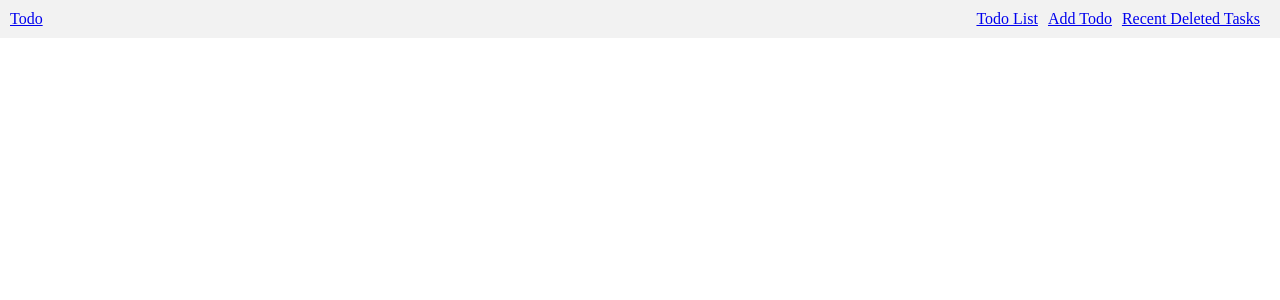
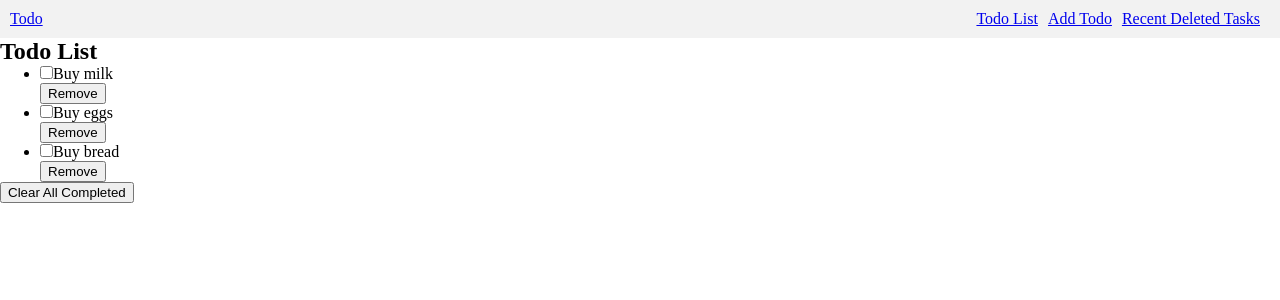
Before and after one commit to Owusu-Desmond/ToDoApp-Vue, a Vue app: page /todos in a window 1280 px wide. Shown: the top 300 px of the page. Built offline with nearby package versions, Linux system fonts and the light colour scheme; the HTML template or start-up script is replaced by a standard one.

Commit message:
Add a store

```diff
--- a/src/App.vue
+++ b/src/App.vue
@@ -6,59 +6,16 @@
 </template>
 
 <script setup>
-import { ref, onMounted } from 'vue';
 
 import Nav from './components/Nav.vue';
-import TodoForm from './components/TodoForm.vue';
-import TodoList from './components/TodoList.vue';
+
+import { provide } from 'vue';
+import useTodoStore from './store/todoStore';
+
+const todoStore = useTodoStore();
+
+provide('todoStore', todoStore);
 
 import './assets/styles.css';
 
-const todos = ref([]);
-
-const addTodo = (newTodo) => {
-  if (newTodo !== '') {
-    const todoTask = {
-      task: newTodo,
-      completed: false,
-      index: todos.value.length + 1
-    }
-    todos.value = [...todos.value, todoTask]
-  }
-  saveTodos()
-}
-
-const removeTodo = (index) => {
-  updateTodos((todo) => todo.index !== index);
-};
-
-const toggleCompleteStatus = (todo) => {
-  todo.completed = !todo.completed
-  saveTodos()
-}
-
-const saveTodos = () => localStorage.setItem('Todos', JSON.stringify(todos.value));
-
-const clearAllCompleted = () => {
-  updateTodos((todo) => !todo.completed);
-};
-
-const updateTodos = (filterFunction) => {
-  const newTodos = todos.value.filter(filterFunction);
-  newTodos.map((todo, index) => (todo.index = index + 1));
-  todos.value = newTodos;
-  saveTodos();
-};
-
-onMounted(() => {
-    const defaultTodos = [
-        { task: 'Learn Vue 3', completed: false, index: 1 },
-        { task: 'Learn React', completed: true, index: 2 },
-        { task: 'Learn Angular', completed: false, index: 3 }
-    ];
-    const todosData = JSON.parse(localStorage.getItem('Todos')) || defaultTodos;
-    todos.value = todosData;
-    saveTodos()
-})
-
 </script>
--- a/src/components/Todo.vue
+++ b/src/components/Todo.vue
@@ -1,23 +1,31 @@
 <template>
 <li>
     <div>
-      <input type="checkbox" @change="toggleComplete(todo)" :checked="todo.completed">
-      <span :class="{ completed: todo.completed }">{{ todo.task }}</span>
+      <input type="checkbox" @change="toggleComplete(todo.id)" :checked="todo.completed">
+      <span :class="{ completed: todo.completed }">{{ todo.title }}</span>
     </div>
-    <button @click="remove(todo.index)">Remove</button>
+    <button @click="remove(todo.id)">Remove</button>
 </li>
 </template>
 
 <script setup>
 
+
+import { inject } from 'vue';
+
 const props = defineProps({
     todo: Object,
 })
 
-const emit = defineEmits(['toggleComplete', 'remove'])
+const todoStore = inject('todoStore');
 
-const toggleComplete = (todo) => emit('toggleComplete', todo);
-const remove = (index) => emit('remove', index);
+const toggleComplete = (id) => {
+    todoStore.toggleComplete(id);
+}
+
+const remove = (id) => {
+    todoStore.removeTodo(id);
+}
 
 </script>
 
--- a/src/components/TodoForm.vue
+++ b/src/components/TodoForm.vue
@@ -7,15 +7,26 @@
 
 <script setup>
 
-import { ref, defineEmits } from 'vue';
+import { ref, inject } from 'vue';
 
 let newTodo = ref('');
 
-const emit = defineEmits(['addTodo'])
+const todoStore = inject('todoStore');
+
+console.log(todoStore);
 
 const addTodo = () => {
-    emit('addTodo', newTodo.value)
-    newTodo.value = ''
+  if (newTodo.value.trim() === '') {
+    return;
+  }
+
+  todoStore.addTodo({
+    id: new Date().getTime(),
+    title: newTodo.value,
+    completed: false,
+  });
+
+  newTodo.value = '';
 }
 
 </script>
--- a/src/components/TodoList.vue
+++ b/src/components/TodoList.vue
@@ -1,6 +1,6 @@
 <template>
     <ul v-for="(todo, index) in todos" :key="index">
-        <Todo :todo="todo" @toggleComplete="toggleCompleteStatus(todo)" @remove="removeTodo(todo.index)" />
+        <Todo :todo="todo" />
     </ul>
     <button v-if="todos.length !== 0" @click="clearAllCompleted">Clear All Completed</button>
 </template>
@@ -9,16 +9,24 @@
 
 import Todo from './Todo.vue';
 
-const props = defineProps({
-    todos: Array,
-})
+import { inject, watchEffect, ref } from 'vue';
 
+const todoStore = inject('todoStore');
 
-const emit = defineEmits(['toggleCompleteStatus', 'removeTodo', 'clearAllCompleted'])
+if (!todoStore) {
+  throw new Error('todoStore is not provided');
+}
 
-const removeTodo  = (index) => emit('removeTodo', index);
-const toggleCompleteStatus = (todo) => emit('toggleCompleteStatus', todo)
-const clearAllCompleted = () => emit('clearAllCompleted')
+const clearAllCompleted = () => {
+    todoStore.clearAllCompleted();
+}
 
+const todos = ref(todoStore.todos);
+
+console.log(todos.value);
+
+watchEffect(() => { //
+    todos.value = todoStore.todos;
+});
 
 </script>
--- a/src/router.js
+++ b/src/router.js
@@ -10,7 +10,7 @@ const routes = [
         component: Home
     },
     {
-        path: '/todo-list',
+        path: '/todos',
         name: 'TodoList',
         component: TodoList
     },
--- /dev/null
+++ b/src/store/todoStore.js
@@ -0,0 +1,46 @@
+import { reactive } from 'vue'
+
+const useTodoStore = () => {
+    const state = reactive({
+        todos: [
+            { id: 1, title: 'Buy milk', completed: false },
+            { id: 2, title: 'Buy eggs', completed: false },
+            { id: 3, title: 'Buy bread', completed: false }
+        ]
+    })
+
+    const addTodo = (todo) => {
+        state.todos.push({
+            id: state.todos.length + 1,
+            title: todo.title,
+            completed: false
+        })
+    }
+
+    const removeTodo = (id) => {
+        state.todos = state.todos.filter(todo => todo.id !== id)
+    }
+
+    const toggleCompleted = (id) => {
+        state.todos = state.todos.map(todo => {
+            if (todo.id === id) {
+                todo.completed = !todo.completed
+            }
+            return todo
+        })
+    }
+
+    const clearAllCompleted = () => {
+        state.todos = state.todos.filter(todo => !todo.completed)
+    }
+
+    return {
+        todos: state.todos,
+        addTodo,
+        removeTodo,
+        toggleCompleted,
+        clearAllCompleted
+    }
+}
+
+export default useTodoStore;
--- a/src/views/AddToDo.vue
+++ b/src/views/AddToDo.vue
@@ -1,38 +1,9 @@
 <template>
-    <TodoForm @addTodo="addTodo" />
+    <TodoForm />
 </template>
 
 <script setup>
 
 import TodoForm from '../components/TodoForm.vue';
 
-import { ref, onMounted } from 'vue';
-
-const todos = ref([]);
-
-const addTodo = (newTodo) => {
-    if (newTodo !== '') {
-        const todoTask = {
-            task: newTodo,
-            completed: false,
-            index: todos.value.length + 1
-        }
-        todos.value = [...todos.value, todoTask]
-    }
-    saveTodos()
-}
-
-const saveTodos = () => localStorage.setItem('Todos', JSON.stringify(todos.value));
-
-onMounted(() => {
-    const defaultTodos = [
-        { task: 'Learn Vue 3', completed: false, index: 1 },
-        { task: 'Learn React', completed: true, index: 2 },
-        { task: 'Learn Angular', completed: false, index: 3 }
-    ];
-    const todosData = JSON.parse(localStorage.getItem('Todos')) || defaultTodos;
-    todos.value = todosData;
-    saveTodos()
-})
-
 </script>
--- a/src/views/TodoList.vue
+++ b/src/views/TodoList.vue
@@ -1,14 +1,18 @@
 <template>
     <h2>Todo List</h2>
-    <TodoList
-        :todos="todos"
-        @removeTodo="removeTodo"
-        @toggleCompleteStatus="toggleCompleteStatus"
-        @clearAllCompleted="clearAllCompleted"
-    />
+    <TodoList />
+
     <h4 v-if="todos.length === 0">You have no todo tasks</h4>
 </template>
 
 <script setup>
+
+import { inject } from 'vue';
+
 import TodoList from '../components/TodoList.vue';
+
+const todoStore = inject('todoStore');
+
+const todos = todoStore.todos;
+
 </script>
```
